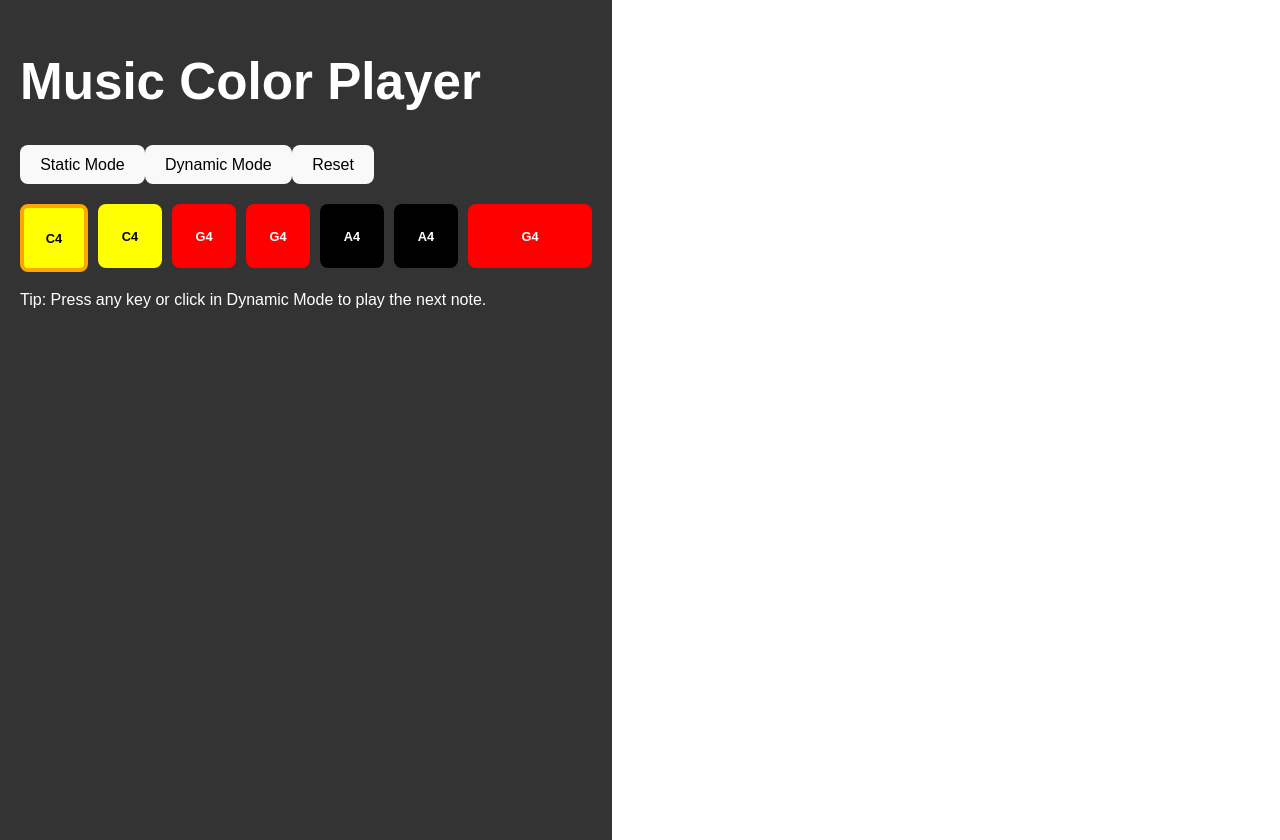
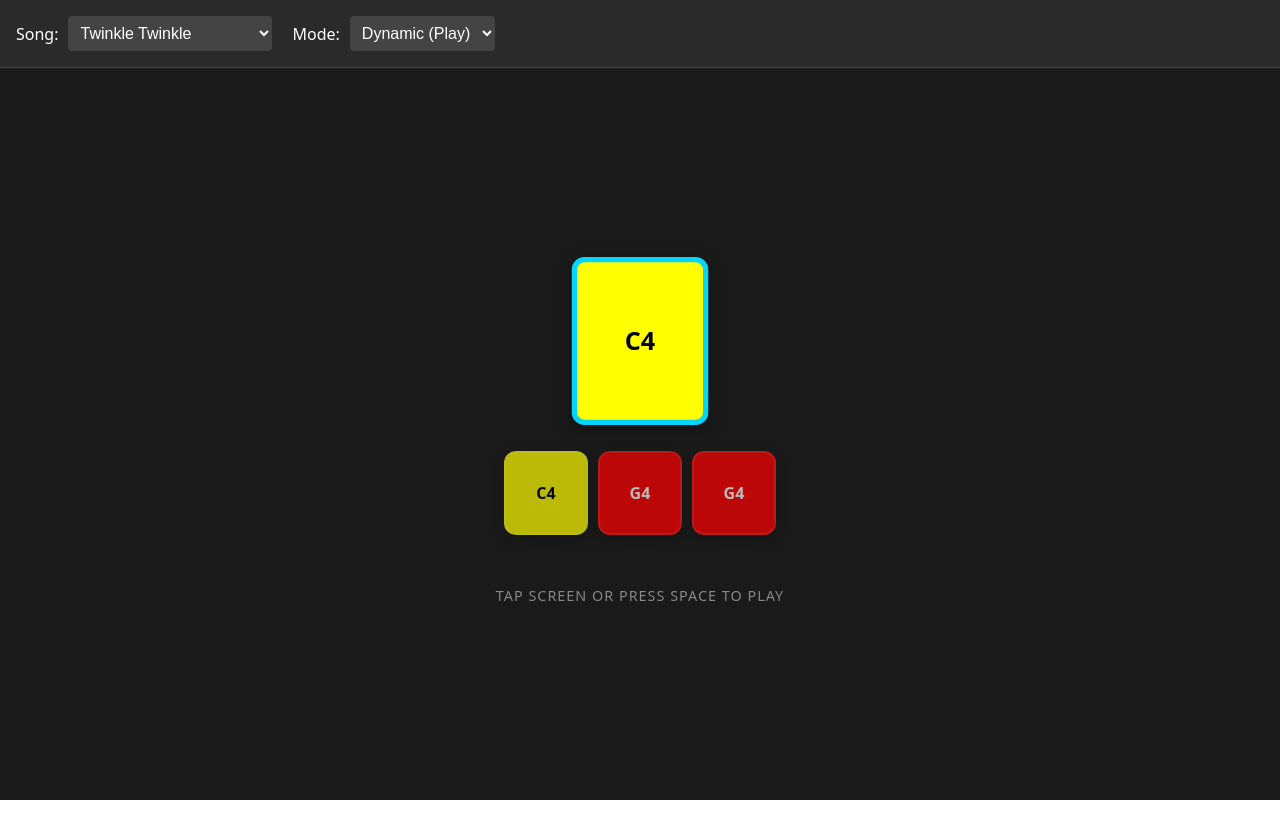
Before and after one commit to kopp/make-that-pipe-sound, a React (Vite) app: page / in a window 1280 px wide. After the commit the page ends 800 px from the top, so only its background shows below. Built offline with nearby package versions, Linux system fonts and the light colour scheme.

Commit message:
use full screen, improve UI look and feel

```diff
--- a/src/App.tsx
+++ b/src/App.tsx
@@ -1,66 +1,68 @@
 import React, { useState, useEffect, useCallback } from 'react';
+import COLOR_MAP from './data/mapping.json';
+import SONG_DATA from './data/songs.json';
 
-// --- Types ---
-type Note = {
-  pitch: string;
-  duration: number;
-};
+type Note = { pitch: string; duration: number };
+type Mode = 'static' | 'dynamic';
 
-type ColorMap = Record<string, string>;
+const BASE_UNIT = 80; // Width of a note with duration 1
+const UPCOMING_COUNT = 3; // Parameter: how many notes to preview in dynamic mode
 
-interface SongData {
-  [songName: string]: Note[];
-}
+export default function App() {
+  const [songKey, setSongKey] = useState<string>(Object.keys(SONG_DATA)[0]);
+  const [mode, setMode] = useState<Mode>('dynamic');
+  const [currentIndex, setCurrentIndex] = useState(0);
 
-// --- Mock Data (Usually loaded from JSON files) ---
-const COLOR_MAP: ColorMap = {
-  "C4": "yellow", "D4": "green", "E4": "blue",
-  "F4": "white", "G4": "red", "A4": "black"
-};
+  const notes = (SONG_DATA as Record<string, Note[]>)[songKey];
 
-const SONG_DATA: SongData = {
-  "Twinkle": [
-    { pitch: "C4", duration: 1 }, { pitch: "C4", duration: 1 },
-    { pitch: "G4", duration: 1 }, { pitch: "G4", duration: 1 },
-    { pitch: "A4", duration: 1 }, { pitch: "A4", duration: 1 },
-    { pitch: "G4", duration: 2 },
-  ]
-};
-
-const UNIT_WIDTH = 60; // Base width for 1 unit of duration
-const UPCOMING_COUNT = 4; // Parameter for dynamic mode
-
-export default function MusicApp() {
-  const [mode, setMode] = useState<'static' | 'dynamic'>('static');
-  const [currentIndex, setCurrentIndex] = useState(0);
-  const notes = SONG_DATA["Twinkle"];
-
-  // Advance to next note
+  // Logic to advance to next note
   const nextNote = useCallback(() => {
     setCurrentIndex((prev) => (prev < notes.length - 1 ? prev + 1 : 0));
   }, [notes.length]);
 
-  // Handle Keyboard events
+  // Handle keyboard (Space or Enter to advance)
   useEffect(() => {
-    const handleKeyDown = () => nextNote();
+    const handleKeyDown = (e: KeyboardEvent) => {
+      if (e.code === 'Space' || e.code === 'Enter') nextNote();
+    };
     window.addEventListener('keydown', handleKeyDown);
     return () => window.removeEventListener('keydown', handleKeyDown);
   }, [nextNote]);
 
+  // Reset index when song changes
+  useEffect(() => {
+    setCurrentIndex(0);
+  }, [songKey]);
+
   return (
-    <div style={{ padding: '20px', fontFamily: 'sans-serif', background: '#333', minHeight: '100vh', color: 'white' }}>
-      <h1>Music Color Player</h1>
-
-      <div style={{ marginBottom: '20px' }}>
-        <button onClick={() => setMode('static')}>Static Mode</button>
-        <button onClick={() => setMode('dynamic')}>Dynamic Mode</button>
-        <button onClick={() => setCurrentIndex(0)}>Reset</button>
+    <div style={styles.appContainer}>
+      {/* --- Header Controls --- */}
+      <header style={styles.header}>
+        <div style={styles.controlGroup}>
+          <label>Song:</label>
+          <select value={songKey} onChange={(e) => setSongKey(e.target.value)} style={styles.select}>
+            {Object.keys(SONG_DATA).map(key => <option key={key} value={key}>{key}</option>)}
+          </select>
         </div>
 
+        <div style={styles.controlGroup}>
+          <label>Mode:</label>
+          <select value={mode} onChange={(e) => setMode(e.target.value as Mode)} style={styles.select}>
+            <option value="static">Static (Scroll)</option>
+            <option value="dynamic">Dynamic (Play)</option>
+          </select>
+        </div>
+      </header>
+
+      {/* --- Play Area --- */}
+      <main
+        style={styles.main}
+        onClick={mode === 'dynamic' ? nextNote : undefined}
+      >
         {mode === 'static' ? (
-        <div style={{ display: 'flex', flexWrap: 'wrap', gap: '10px' }}>
+          <div style={styles.staticGrid}>
             {notes.map((note, i) => (
-            <NoteRectangle
+              <NoteCard
                 key={i}
                 note={note}
                 isActive={i === currentIndex}
@@ -69,71 +71,126 @@ export default function MusicApp() {
             ))}
           </div>
         ) : (
-        <div
-          onClick={nextNote}
-          style={{
-            display: 'flex',
-            alignItems: 'center',
-            gap: '20px',
-            padding: '40px',
-            background: '#222',
-            cursor: 'pointer',
-            overflow: 'hidden'
-          }}
-        >
-          {/* Current Note - Displayed Larger */}
-          <NoteRectangle
-            note={notes[currentIndex]}
-            isActive={true}
-            isLarge={true}
-          />
+          <div style={styles.dynamicWrapper}>
+            {/* Focus Note */}
+            <NoteCard note={notes[currentIndex]} isActive={true} isLarge={true} />
 
             {/* Upcoming Notes */}
+            <div style={styles.previewStrip}>
               {notes.slice(currentIndex + 1, currentIndex + 1 + UPCOMING_COUNT).map((note, i) => (
-            <NoteRectangle key={i} note={note} isActive={false} />
+                <NoteCard key={i} note={note} isActive={false} />
               ))}
             </div>
+            <div style={styles.tapPrompt}>Tap screen or press Space to play</div>
+          </div>
         )}
-
-      <p>Tip: Press any key or click in Dynamic Mode to play the next note.</p>
+      </main>
     </div>
   );
 }
 
-// --- Sub-component for the Note Rectangle ---
-function NoteRectangle({
-  note,
-  isActive,
-  isLarge = false,
-  onClick
-}: {
-  note: Note;
-  isActive: boolean;
-  isLarge?: boolean;
-  onClick?: () => void;
+// --- Sub-component ---
+function NoteCard({ note, isActive, isLarge, onClick }: {
+  note: Note; isActive: boolean; isLarge?: boolean; onClick?: () => void
 }) {
-  const color = COLOR_MAP[note.pitch] || 'grey';
+  const color = (COLOR_MAP as Record<string, string>)[note.pitch] || '#555';
+  const isDarkColor = color === 'black' || color === 'red' || color === 'blue';
 
   return (
     <div
       onClick={onClick}
       style={{
-        width: `${note.duration * (isLarge ? UNIT_WIDTH * 1.5 : UNIT_WIDTH)}px`,
-        height: isLarge ? '100px' : '60px',
+        ...styles.note,
         backgroundColor: color,
-        border: isActive ? '4px solid orange' : '2px solid transparent',
-        borderRadius: '8px',
+        width: `${note.duration * (isLarge ? BASE_UNIT * 1.5 : BASE_UNIT)}px`,
+        height: isLarge ? '150px' : '80px',
+        border: isActive ? '5px solid #00d4ff' : '2px solid rgba(255,255,255,0.1)',
+        color: isDarkColor ? 'white' : 'black',
+        transform: isActive ? 'scale(1.05)' : 'scale(1)',
+        zIndex: isActive ? 2 : 1,
+      }}
+    >
+      <span style={{ fontSize: isLarge ? '1.5rem' : '1rem', fontWeight: 'bold' }}>
+        {note.pitch}
+      </span>
+    </div>
+  );
+}
+
+// --- Responsive Styles ---
+const styles: Record<string, React.CSSProperties> = {
+  appContainer: {
+    width: '100vw',
+    height: '100vh',
+    display: 'flex',
+    flexDirection: 'column',
+    backgroundColor: '#1a1a1a',
+    color: 'white',
+    overflow: 'hidden',
+  },
+  header: {
+    padding: '1rem',
+    display: 'flex',
+    gap: '20px',
+    background: '#2a2a2a',
+    borderBottom: '1px solid #444',
+    flexWrap: 'wrap',
+  },
+  controlGroup: {
+    display: 'flex',
+    alignItems: 'center',
+    gap: '10px',
+  },
+  select: {
+    padding: '8px',
+    borderRadius: '4px',
+    border: 'none',
+    background: '#444',
+    color: 'white',
+    fontSize: '1rem',
+  },
+  main: {
+    flex: 1,
+    padding: '2rem',
+    overflowY: 'auto',
+    display: 'flex',
+    justifyContent: 'center',
+    alignItems: 'center',
+    cursor: 'pointer',
+  },
+  staticGrid: {
+    display: 'flex',
+    flexWrap: 'wrap',
+    gap: '15px',
+    justifyContent: 'center',
+    maxWidth: '1200px',
+  },
+  dynamicWrapper: {
+    display: 'flex',
+    flexDirection: 'column',
+    alignItems: 'center',
+    gap: '30px',
+  },
+  previewStrip: {
+    display: 'flex',
+    alignItems: 'center',
+    gap: '10px',
+    opacity: 0.7,
+  },
+  tapPrompt: {
+    marginTop: '20px',
+    fontSize: '0.9rem',
+    color: '#888',
+    textTransform: 'uppercase',
+    letterSpacing: '1px',
+  },
+  note: {
     display: 'flex',
     alignItems: 'center',
     justifyContent: 'center',
-        transition: 'all 0.2s ease',
-        color: color === 'white' || color === 'yellow' ? 'black' : 'white',
-        fontWeight: 'bold',
-        fontSize: isLarge ? '1.2rem' : '0.8rem',
-        flexShrink: 0
-      }}
-    >
-      {note.pitch}
-    </div>
-  );
+    borderRadius: '12px',
+    transition: 'all 0.2s cubic-bezier(0.175, 0.885, 0.32, 1.275)',
+    boxShadow: '0 4px 15px rgba(0,0,0,0.3)',
+    userSelect: 'none',
   }
+};
```
Lines whose indentation alone changed are shown as unchanged.
